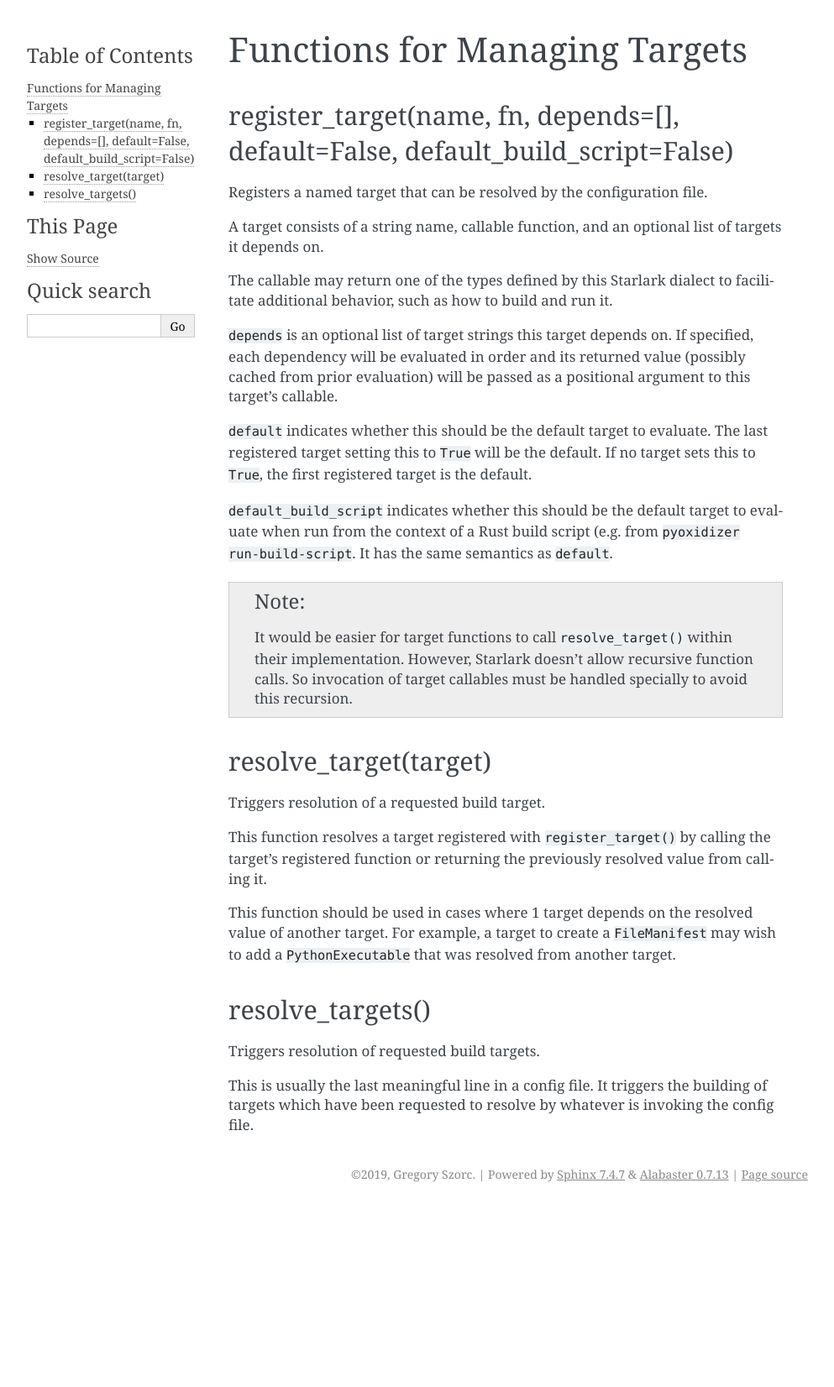
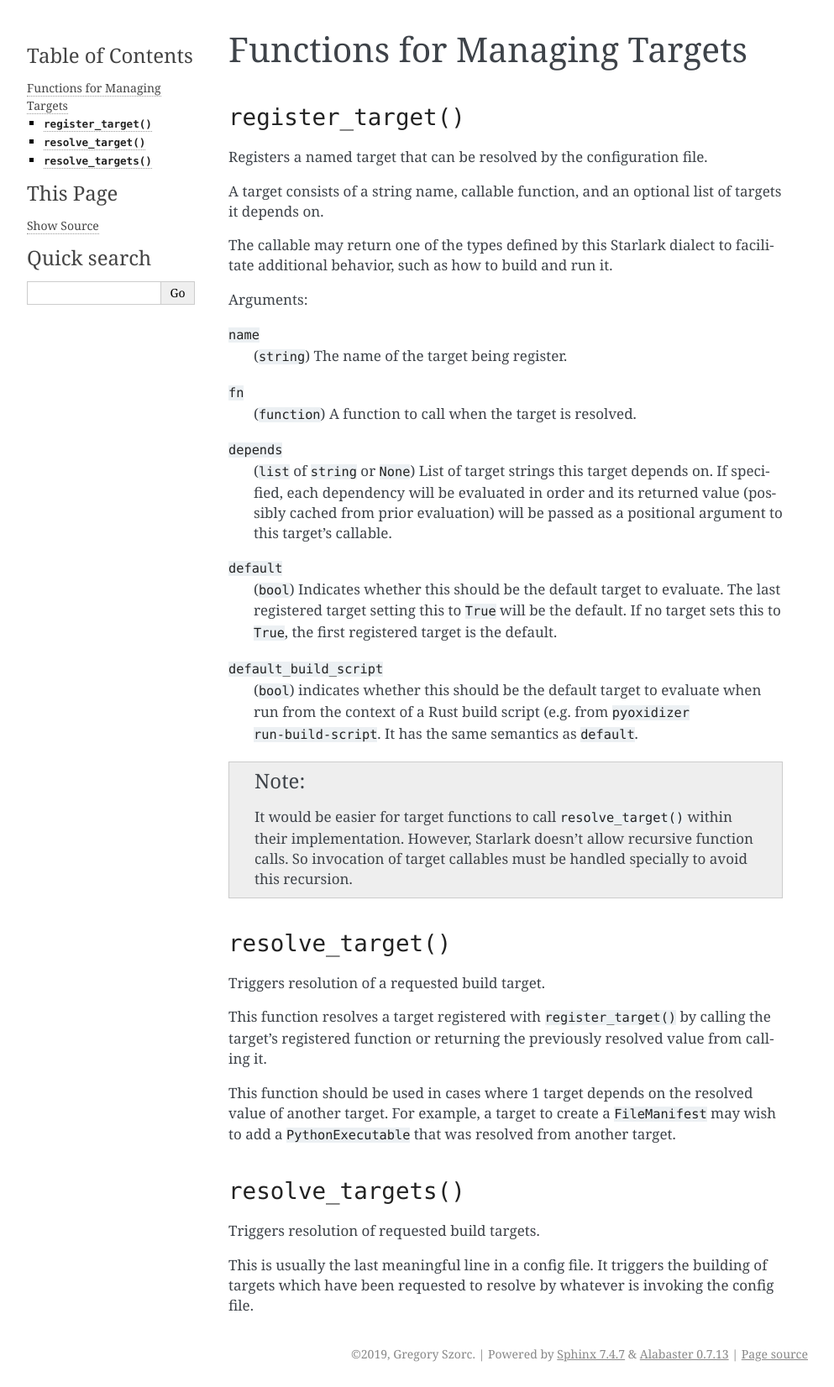
Before and after one commit to indygreg/PyOxidizer, a Sphinx documentation site: the page built from docs/config_target_management.rst, in a window 1280 px wide. Shown: the whole page at 84% size, without its empty margins (148-1141 px from the left). Built offline with Sphinx 7.4.7, drawn with Linux system fonts in a browser that asks for light colours; the version number is read from the project's files by our own code; before the commit the page ends 1438 px from its top, so only the background shows below that.

Commit message:
docs: normalize formatting for global functions
Everything should now be consistent across the docs.

```diff
--- a/docs/config_global_state.rst
+++ b/docs/config_global_state.rst
@@ -6,8 +6,8 @@ Functions for Manipulating Global State
 
 .. _config_set_build_path:
 
-set_build_path(path)
---------------------
+``set_build_path()``
+====================
 
 Configure the directory where build artifacts will be written.
 
--- a/docs/config_target_management.rst
+++ b/docs/config_target_management.rst
@@ -6,8 +6,8 @@ Functions for Managing Targets
 
 .. _config_register_target:
 
-register_target(name, fn, depends=[], default=False, default_build_script=False)
---------------------------------------------------------------------------------
+``register_target()``
+=====================
 
 Registers a named target that can be resolved by the configuration file.
 
@@ -17,20 +17,31 @@ of targets it depends on.
 The callable may return one of the types defined by this Starlark dialect
 to facilitate additional behavior, such as how to build and run it.
 
-``depends`` is an optional list of target strings this target depends on.
-If specified, each dependency will be evaluated in order and its returned
-value (possibly cached from prior evaluation) will be passed as a
-positional argument to this target's callable.
+Arguments:
 
-``default`` indicates whether this should be the default target
-to evaluate. The last registered target setting this to ``True``
-will be the default. If no target sets this to ``True``, the first
-registered target is the default.
+``name``
+   (``string``) The name of the target being register.
 
-``default_build_script`` indicates whether this should be the default
-target to evaluate when run from the context of a Rust build script (e.g.
-from ``pyoxidizer run-build-script``. It has the same semantics as
-``default``.
+``fn``
+   (``function``) A function to call when the target is resolved.
+
+``depends``
+   (``list`` of ``string`` or ``None``) List of target strings this target
+   depends on. If specified, each dependency will be evaluated in order and
+   its returned value (possibly cached from prior evaluation) will be passed
+   as a positional argument to this target's callable.
+
+``default``
+   (``bool``) Indicates whether this should be the default target
+   to evaluate. The last registered target setting this to ``True``
+   will be the default. If no target sets this to ``True``, the first
+   registered target is the default.
+
+``default_build_script``
+   (``bool``) indicates whether this should be the default target to
+   evaluate when run from the context of a Rust build script (e.g. from
+   ``pyoxidizer run-build-script``. It has the same semantics as
+   ``default``.
 
 .. note::
 
@@ -57,8 +68,8 @@ from another target.
 
 .. _config_resolve_targets:
 
-resolve_targets()
------------------
+``resolve_targets()``
+=====================
 
 Triggers resolution of requested build targets.
 
```
Also changed, not shown: other parts of docs/config_target_management.rst (+2 -2 lines).
